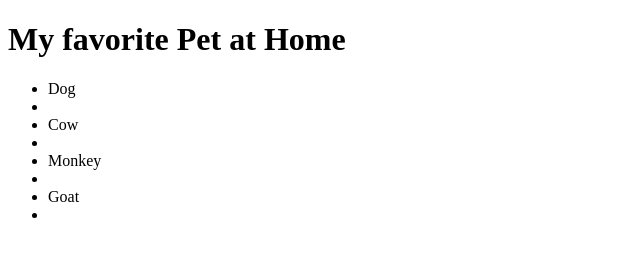
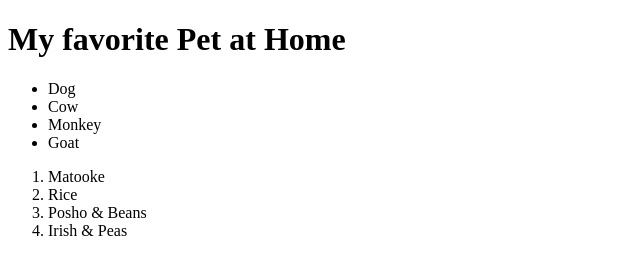
Before and after one commit to nishanj/my-first-webpage, a plain HTML site: page my-favorite-things.html in a window 1280 px wide. Shown: the whole page, without its empty margins (0-640 px from the left). Drawn offline with Linux system fonts and the light colour scheme.

Commit message:
add my order list

```diff
--- a/my-favorite-things.html
+++ b/my-favorite-things.html
@@ -7,10 +7,16 @@
   <h1> My favorite Pet at Home</h1>
 
   <ul>
-    <li>Dog<li>
-      <li>Cow<li>
-        <li>Monkey<li>
-          <li>Goat<li>
+    <li>Dog</li>
+      <li>Cow</i>
+        <li>Monkey</li>
+          <li>Goat</li>
           </ul>
+    <ol>
+      <li>Matooke</li>
+      <li>Rice</li>
+      <li>Posho & Beans</li>
+      <li> Irish & Peas</li>
+    </ol>
 </body>
 </html>
```
